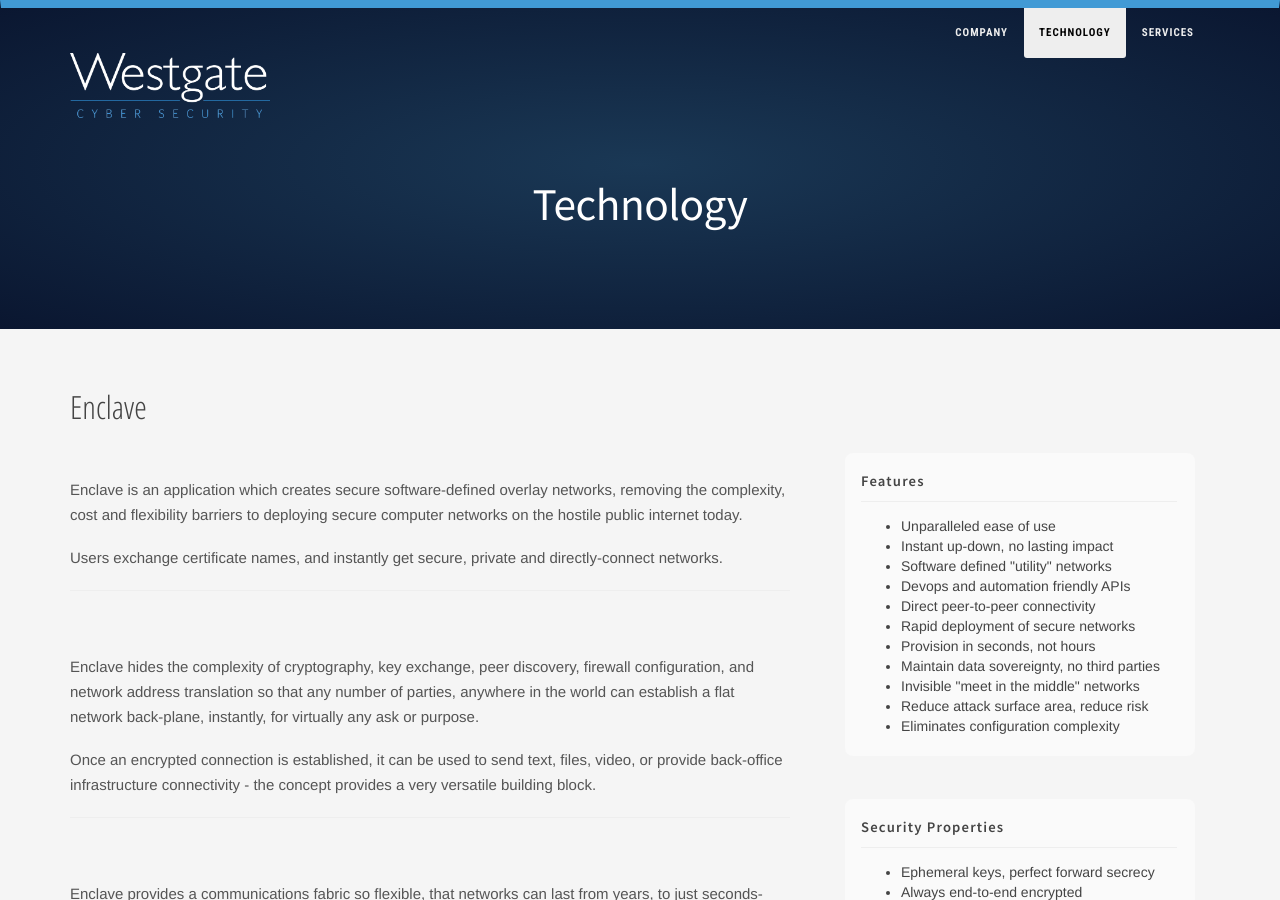
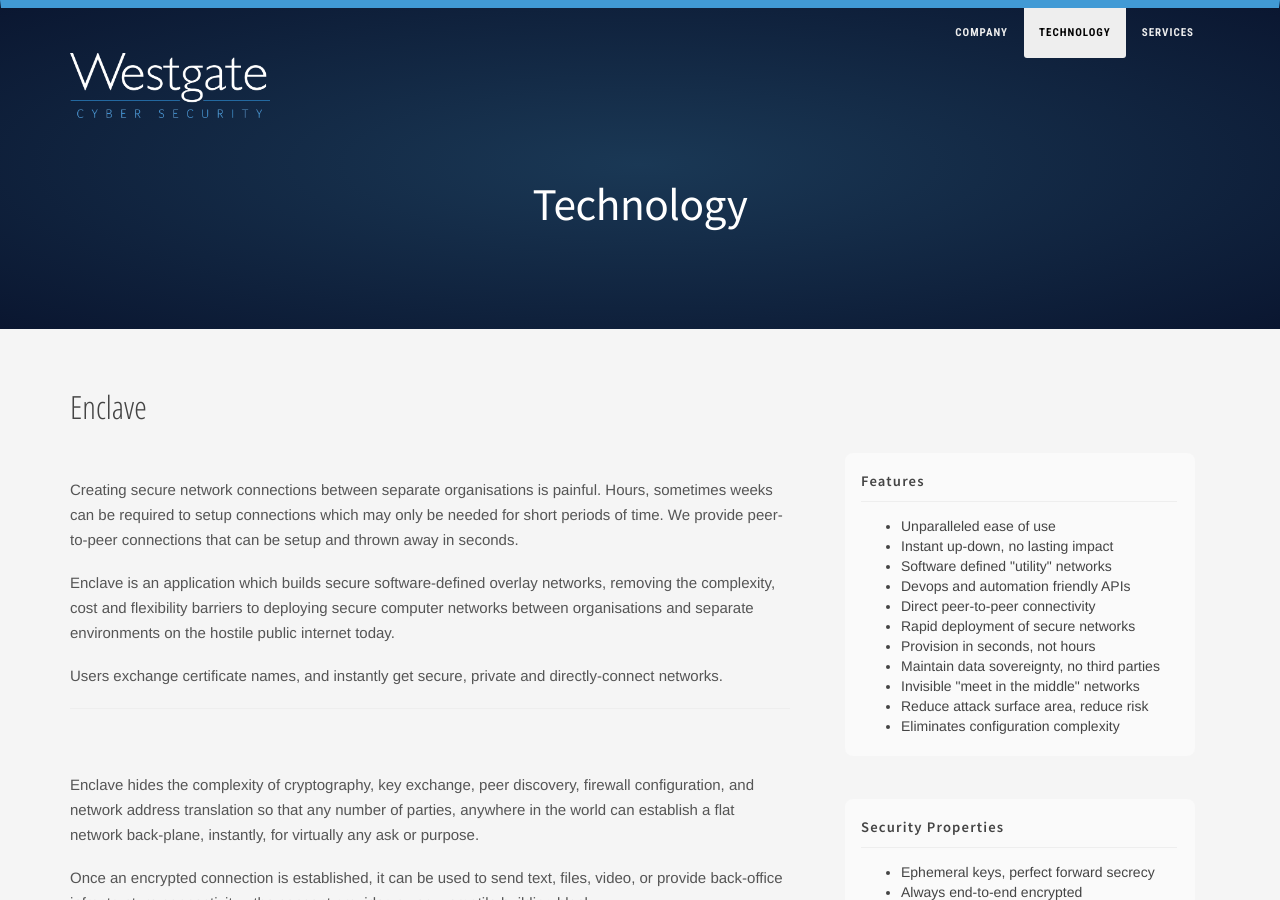
Before and after one commit to westgatecyber/westgatecyber.github.io, a Jekyll site: the page built from technology.html, in a window 1280 px wide and 900 px high. Built offline with Jekyll 4.4.1, drawn with Linux system fonts in a browser that asks for light colours; nearby versions of some CDN libraries.

Commit message:
add one-liner

```diff
--- a/technology.html
+++ b/technology.html
@@ -48,7 +48,9 @@ title: Our Technology - Westgate Cyber Security
         <h2>Enclave</h2>
         <p>&nbsp;</p>
 
-        <p>Enclave is an application which creates secure software-defined overlay networks, removing the complexity, cost and flexibility barriers to deploying secure computer networks on the hostile public internet today.</p>
+        <p>Creating secure network connections between separate organisations is painful. Hours, sometimes weeks can be required to setup connections which may only be needed for short periods of time. We provide peer-to-peer connections that can be setup and thrown away in seconds.</p>
+
+        <p>Enclave is an application which builds secure software-defined overlay networks, removing the complexity, cost and flexibility barriers to deploying secure computer networks between organisations and separate environments on the hostile public internet today.</p>
 
         <p>Users exchange certificate names, and instantly get secure, private and directly-connect networks.</p>
 
```
